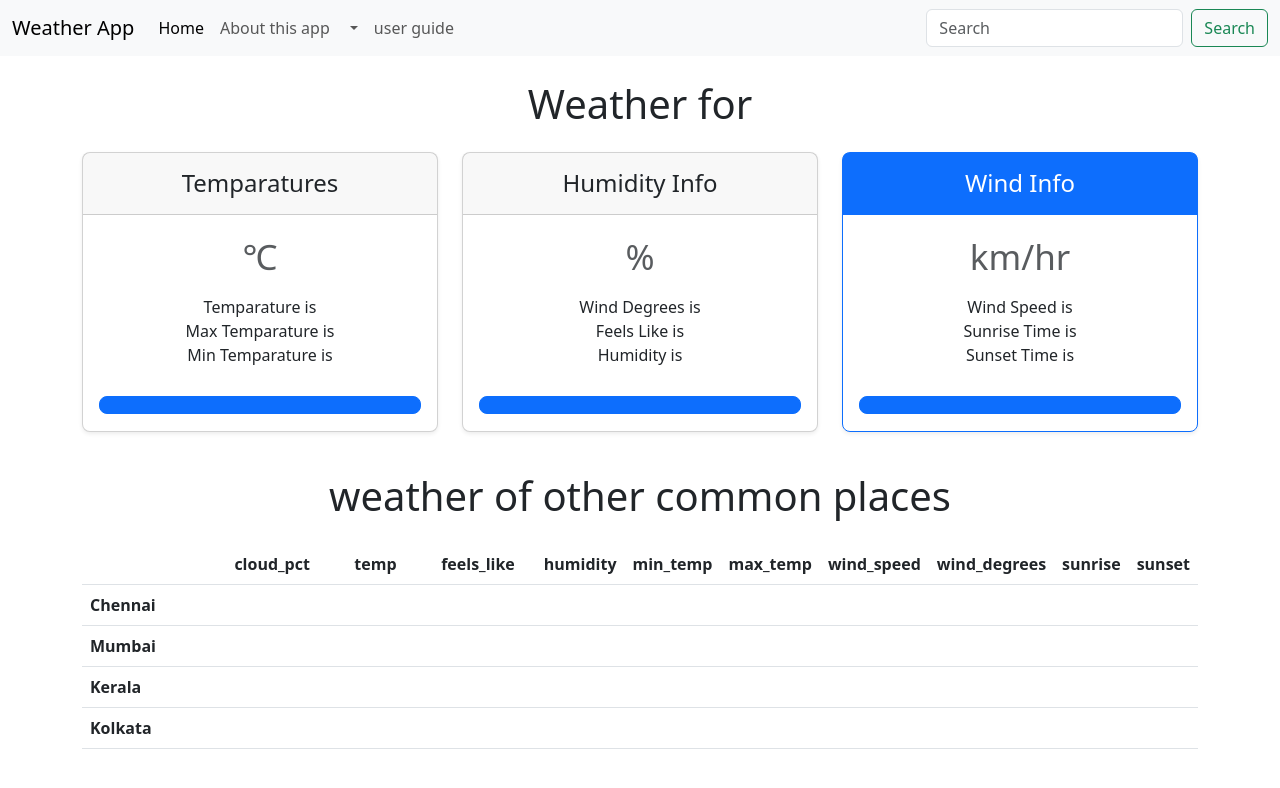
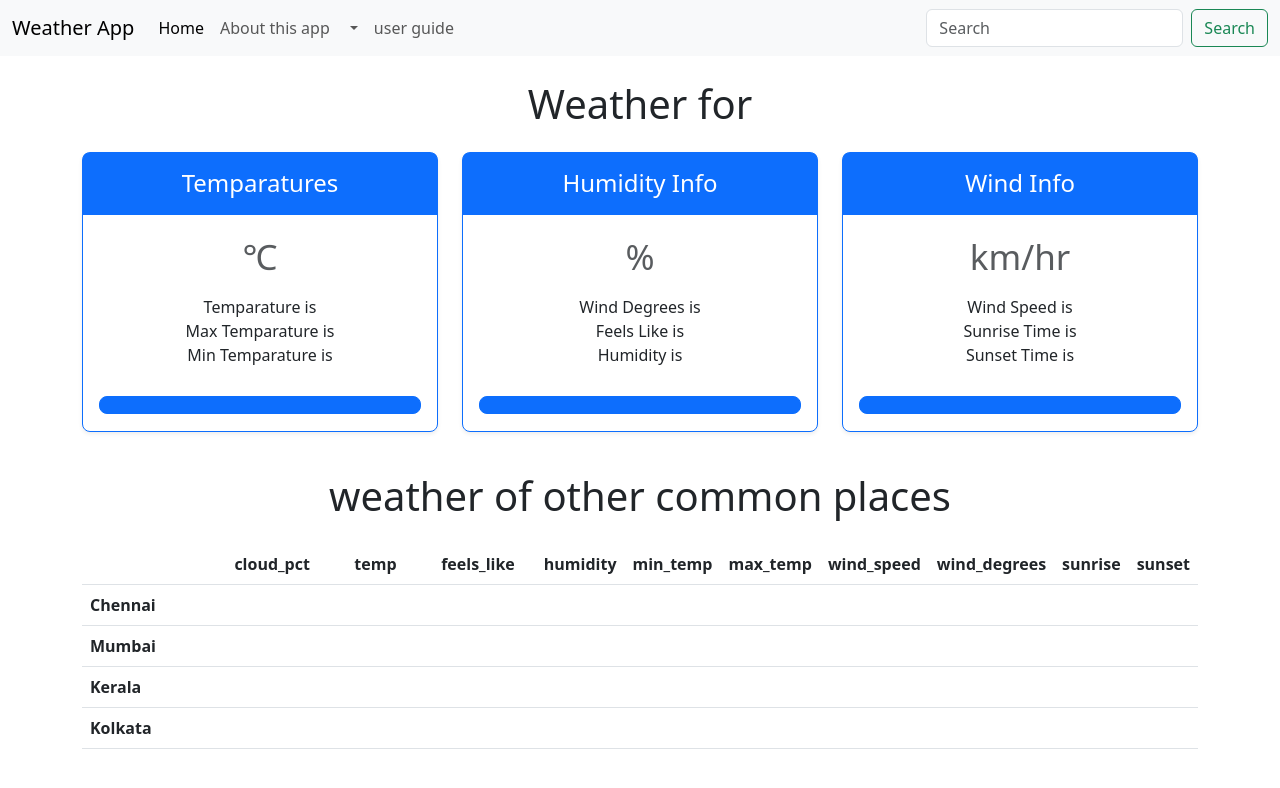
Before and after one commit to Jagadeesh-19/weather, a plain HTML site: page Weather/index.html in a window 1280 px wide. Drawn offline with nearby package versions, Linux system fonts and the light colour scheme; no server answers.

Commit message:
Update index.html

```diff
--- a/Weather/index.html
+++ b/Weather/index.html
@@ -52,8 +52,8 @@
       <main>
         <div class="row row-cols-1 row-cols-md-3 mb-3 text-center">
           <div class="col">
-            <div class="card mb-4 rounded-3 shadow-sm">
-              <div class="card-header py-3">
+            <div class="card mb-4 rounded-3 shadow-sm border-primary">
+              <div class="card-header py-3 text-bg-primary border-primary">
                 <h4 class="my-0 fw-normal">Temparatures</h4>
               </div>
               <div class="card-body">
@@ -68,8 +68,8 @@
             </div>
           </div>
           <div class="col">
-            <div class="card mb-4 rounded-3 shadow-sm">
-              <div class="card-header py-3">
+            <div class="card mb-4 rounded-3 shadow-sm border-primary">
+              <div class="card-header py-3 text-bg-primary border-primary">
                 <h4 class="my-0 fw-normal">Humidity Info</h4>
               </div>
               <div class="card-body">
```
